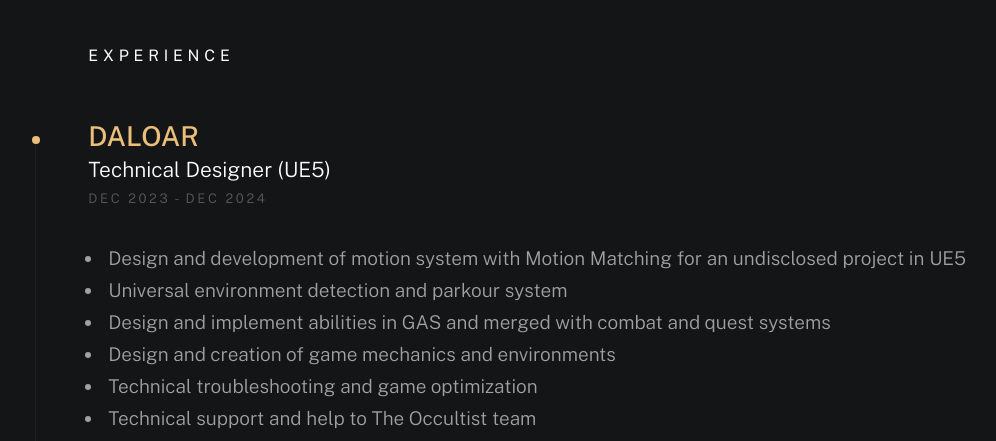
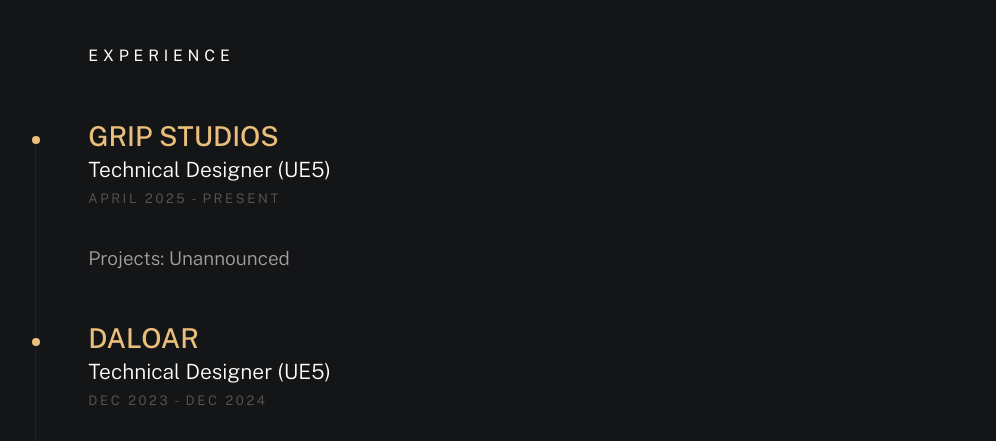
Before and after one commit to urielcruzmar/urielcruzmar.github.io, a plain HTML site: page index.html in a window 1280 px wide. Shown: the part 2160-2601 px from the top of the page, without its empty margins (39-1035 px from the left). Drawn offline with nearby package versions, Linux system fonts and the light colour scheme; a web font is replaced by a local one.

Commit message:
Updated GRIP

```diff
--- a/index.html
+++ b/index.html
@@ -173,6 +173,21 @@
                         </h2>
 
                         <div class="timeline" data-animate-el>
+
+                            <div class="timeline__block">
+                                <div class="timeline__bullet"></div>
+                                <div class="timeline__header">
+                                    <h4 class="timeline__title"><a href="https://grip-studios.com" target="_blank">GRIP STUDIOS</a></h4>
+                                    <h5 class="timeline__meta">Technical Designer (UE5)</h5>
+                                    <p class="timeline__timeframe">April 2025 - Present</p>
+                                </div>
+                                <div class="timeline__desc">
+                                    <!--<ul>
+                                        <li></li>
+                                    </ul>-->
+                                    <p>Projects: Unannounced</p>
+                                </div>
+                            </div>
 
                             <div class="timeline__block">
                                 <div class="timeline__bullet"></div>
```
